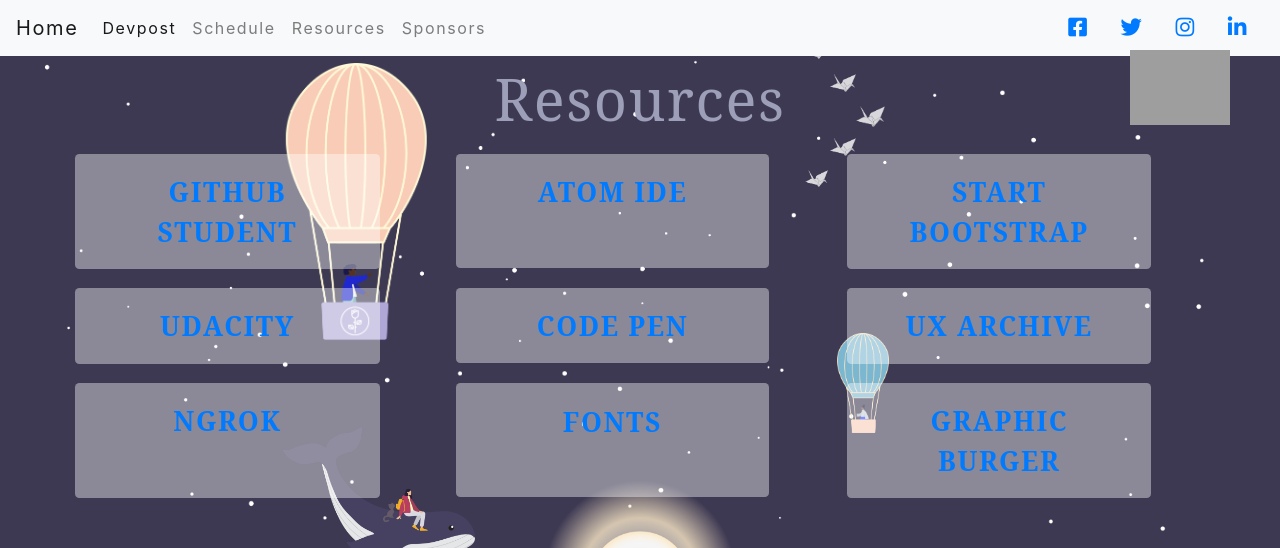
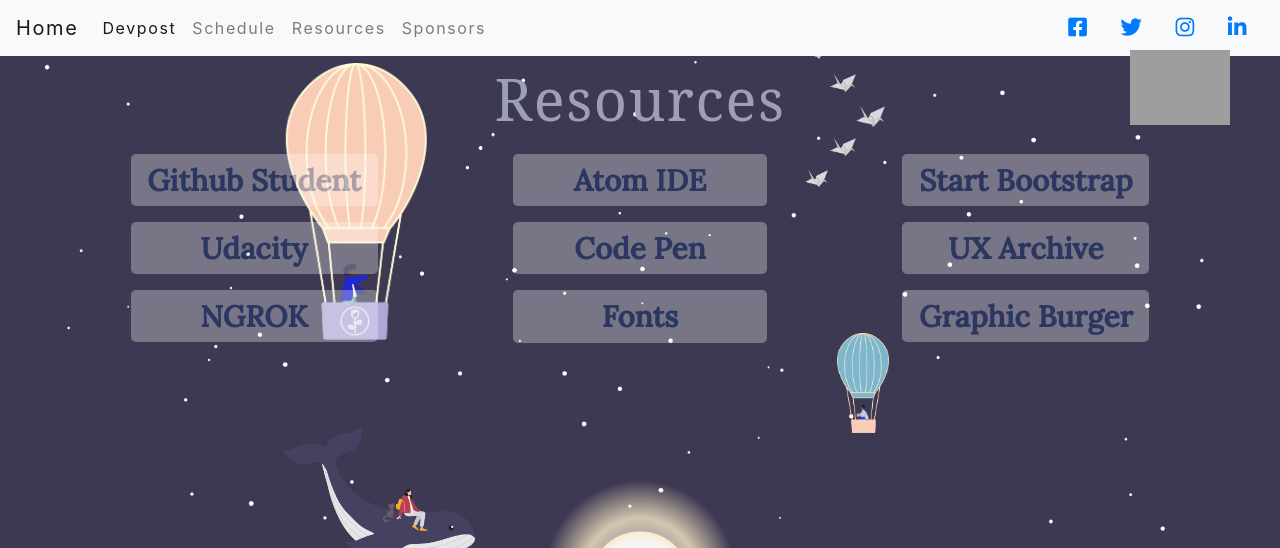
Before and after one commit to ECheng742/2021RoseHackLive, a plain HTML site: page resource_index.html in a window 1280 px wide. Shown: the top 548 px of the page. Drawn offline with nearby package versions, Linux system fonts and the light colour scheme; grey boxes are pictures that could not be loaded; files whose address does not match are found by name; a web font is replaced by a local one.

Commit message:
resource buttons

```diff
--- a/Assets/CSS/index.css
+++ b/Assets/CSS/index.css
@@ -92,8 +92,8 @@ body {
 	margin: auto;
 }
 
-.box {
-   padding: 0 6%;
+#FAQ .button {
+   /* padding: 0 6%;
    font-size: 0.9em;
    color:rgb(166, 186, 215);
    border-radius: 0.3em;
@@ -102,7 +102,22 @@ body {
    margin-left:3%;
    text-align: center;
    margin-bottom:5%;
-   padding-top:5%;
+   padding-top:5%; */
+   background-color: #fff;
+	opacity: 0.3;
+	border: none;
+	border-radius: 5px;
+	color: #043482;
+	padding: 1% 2%;
+	text-align: center;
+	text-decoration: none;
+	display: inline-block;
+	min-width: 65%;
+	font-size: 1.0em;
+	font-family: 'Lora', serif;
+	font-weight: bold;
+	transition-duration: 0.4s;
+	cursor: pointer;
 
 }
 
@@ -112,7 +127,7 @@ body {
 	color: rgb(129, 167, 224);
 }
 
-#FAQ .box:hover{
+#FAQ .button:hover{
 	background-color: rgba(185, 178, 178, 0.4);
 }
 
--- a/resource_index.html
+++ b/resource_index.html
@@ -164,37 +164,37 @@
 
 		<div class="row">
 			<span class="box">
-				<p class="link"><a href="https://education.github.com/pack" target="_blank">Github Student</a></p>
+				<p class="link"><a href="https://education.github.com/pack" target="_blank"><button class ="button">Github Student</button></a></p>
 			</span>
 			<span class="box">
-				<p class="link"><a href="https://atom.io/" target="_blank">Atom IDE</a></p>
+				<p class="link"><a href="https://atom.io/" target="_blank"><button class ="button">Atom IDE</button></a></p>
 			</span>
 			<span class="box">
-				<p class="link"><a href="https://startbootstrap.com/" target="_blank">Start Bootstrap</a></p>
+				<p class="link"><a href="https://startbootstrap.com/" target="_blank"><button class ="button">Start Bootstrap</button></a></p>
 			</span>
 		</div>
 
 		<div class="row">
 			<span class="box">
-				<p class="link"><a href="https://www.udacity.com/" target="_blank">Udacity</a></p>
+				<p class="link"><a href="https://www.udacity.com/" target="_blank"><button class ="button">Udacity</button></a></p>
 			</span>
 			<span class="box">
-				<p class="link"><a href="https://codepen.io/" target="_blank">Code Pen</a></p>
+				<p class="link"><a href="https://codepen.io/" target="_blank"><button class ="button">Code Pen</button></a></p>
 			</span>
 			<span class="box">
-				<p class="link"><a href="https://uxarchive.com/" target="_blank">UX Archive</a></p>
+				<p class="link"><a href="https://uxarchive.com/" target="_blank"><button class ="button">UX Archive</button></a></p>
 			</span>
 		</div>
 
 		<div class="row">
 			<span class="box">
-				<p class="link"><a href="https://ngrok.com/" target="_blank">NGROK</a></p>
+				<p class="link"><a href="https://ngrok.com/" target="_blank"><button class ="button">NGROK</button></a></p>
 			</span>
 			<span class="box">
-				<p class="link"><a href="http://100daysoffonts.com/" target="_blank">Fonts</a></p>
+				<p class="link"><a href="http://100daysoffonts.com/" target="_blank"><button class ="button">Fonts</button></a></p>
 			</span>
 			<span class="box">
-				<p class="link"><a href="https://graphicburger.com/" target="_blank">Graphic Burger</a></p>
+				<p class="link"><a href="https://graphicburger.com/" target="_blank"><button class ="button">Graphic Burger</button></a></p>
 			</span>
 		</div>
 	</div>
```
